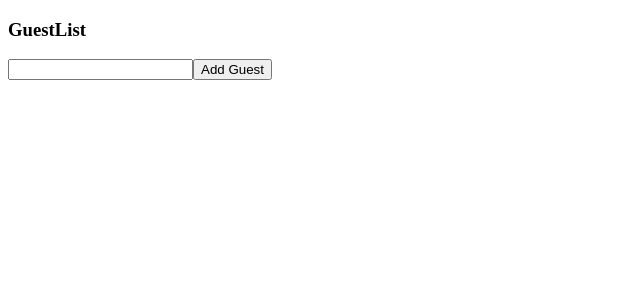
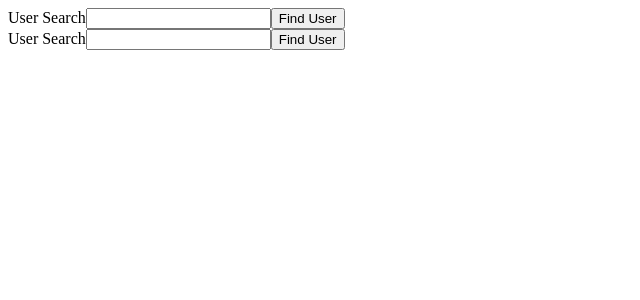
Before and after one commit to EricChukoltyansky/react-ts-project, a React (Create React App) app: page / in a window 1280 px wide. Shown: the top 300 px of the page, without its empty margins (0-640 px from the left). Built offline with nearby package versions, Linux system fonts and the light colour scheme.

Commit message:
type unions in state

```diff
--- a/src/index.tsx
+++ b/src/index.tsx
@@ -1,10 +1,12 @@
 import ReactDOM from "react-dom";
-import GuestList from "./states/GuestList";
+import UserSearch from "./states/UserSearch";
+import GuestList from "./states/UserSearch";
 
 const App = () => {
   return (
     <div>
       <GuestList />
+      <UserSearch />
     </div>
   );
 };
--- a/src/states/GuestList.tsx
+++ b/src/states/GuestList.tsx
@@ -1,13 +1,6 @@
 import { useState } from "react";
 
-interface Guest {
-  name: string;
-  isConfirmed: boolean;
-  isEditing: boolean;
-  guests: string;
-}
-
-const GuestList: React.FC<Guest> = () => {
+const GuestList: React.FC = () => {
   const [name, setName] = useState<string>("");
   const [guests, setGuests] = useState<string[]>([]);
 
@@ -19,8 +12,13 @@
   return (
     <div>
       <h3>GuestList</h3>
+      <ul>
+        {guests.map((guest, index) => (
+          <li key={index}>{guest}</li>
+        ))}
+      </ul>
       <input value={name} onChange={(e) => setName(e.target.value)} />
-      <button>Add Guest</button>
+      <button onClick={onClick}>Add Guest</button>
     </div>
   );
 };
--- /dev/null
+++ b/src/states/UserSearch.tsx
@@ -0,0 +1,40 @@
+import { useState } from "react";
+
+const users = [
+  { name: "박지성", age: 30 },
+  { name: "정지성", age: 31 },
+  { name: "유지성", age: 32 },
+  { name: "최지성", age: 33 },
+  { name: "조지성", age: 34 },
+];
+
+const UserSearch: React.FC = () => {
+  const [name, setName] = useState<string>("");
+  const [user, setUser] = useState<{ name: string; age: number } | undefined>();
+
+  const onClick = () => {
+    const foundUser = users.find((user) => {
+      return user.name === name;
+    });
+    setUser(foundUser);
+  };
+
+  return (
+    <div>
+      User Search
+      <input
+        value={name}
+        onChange={(e) => {
+          setName(e.target.value);
+        }}
+      />
+      <button onClick={onClick}>Find User</button>
+      <div>
+        {user?.name}
+        {user?.age}
+      </div>
+    </div>
+  );
+};
+
+export default UserSearch;
```
